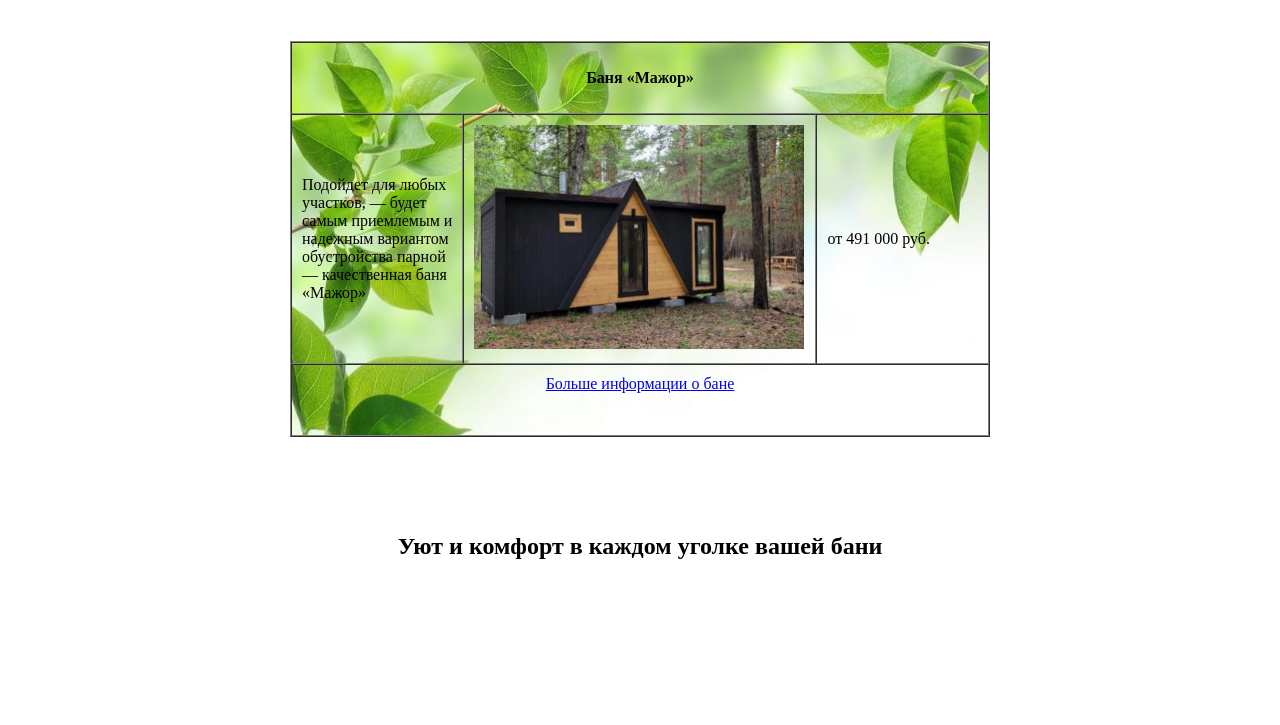
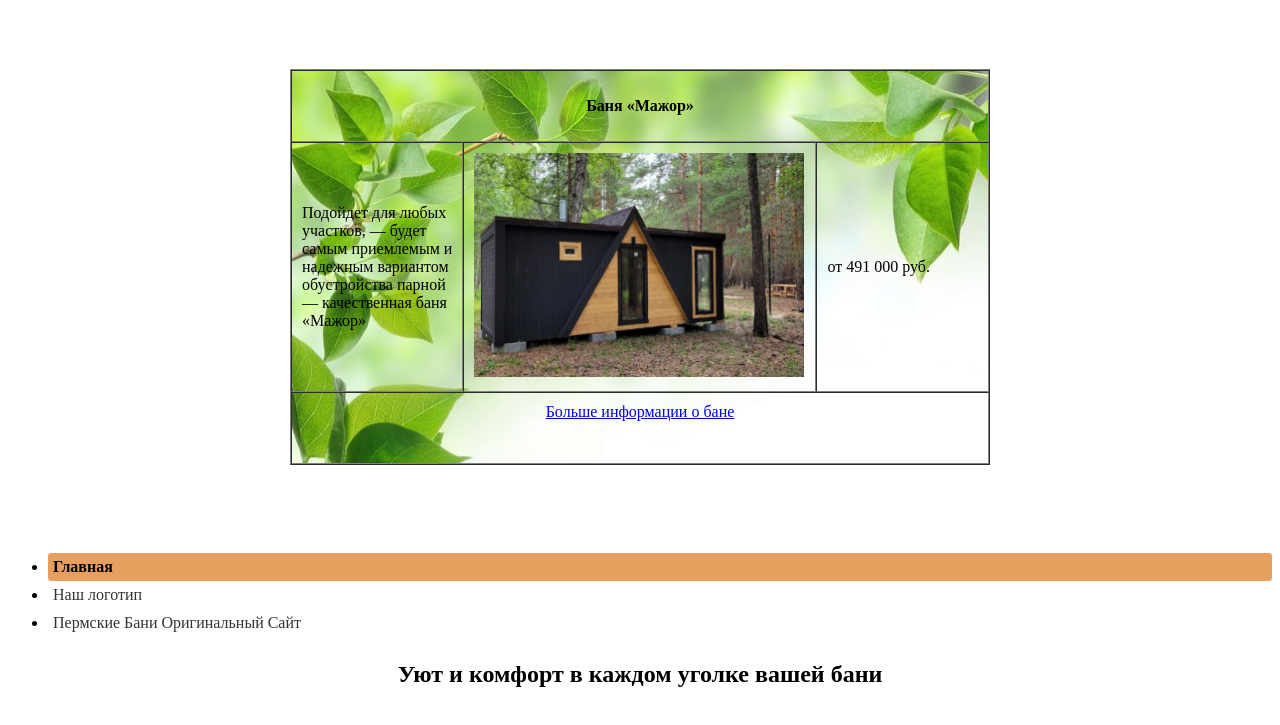
Before and after one commit to hikerAI/2025_BTW, a plain HTML site: page myWEB/index.html in a window 1280 px wide. Shown: the part 1265-1990 px from the top of the page. Before the commit the page ends 1965 px from the top, so only its background shows below. Drawn offline with Linux system fonts and the light colour scheme.

Commit message:
Update index.html

```diff
--- a/myWEB/index.html
+++ b/myWEB/index.html
@@ -31,6 +31,7 @@
         <li><a href="catalog.html" target="_blank">Каталог Бань</a></li>
         <li><a href="#scandinavia" target="_self">Готовые Бани</a></li>
         <li><a href="form.html" target="_blank">Заказы</a></li>
+        <li><a href="#logo" target="_self">Наш логотип</a></li>
     </ul>
 
     <!-- Якорь для первой бани -->
@@ -126,7 +127,13 @@
 
     <br><br>
     <br><br>
-
+<div id="logo"></div>
+<ul>
+    <li><a href="index.html" target="_self" class="nav-active">Главная</a></li>
+    <li><a href="#logo" target="_self">Наш логотип</a></li>
+    <li><a href="https://perm.bani.ru.com/" target="_blank">Пермские Бани Оригинальный Сайт</a></li>
+    <!-- остальные пункты меню -->
+</ul>
     <p style="text-align: center; font-size: 24px; font-weight: Bold;">
     Уют и комфорт в каждом уголке вашей бани
     </p>
@@ -135,4 +142,5 @@
     <br><br>
 
 </body>
+
 </html>
```
